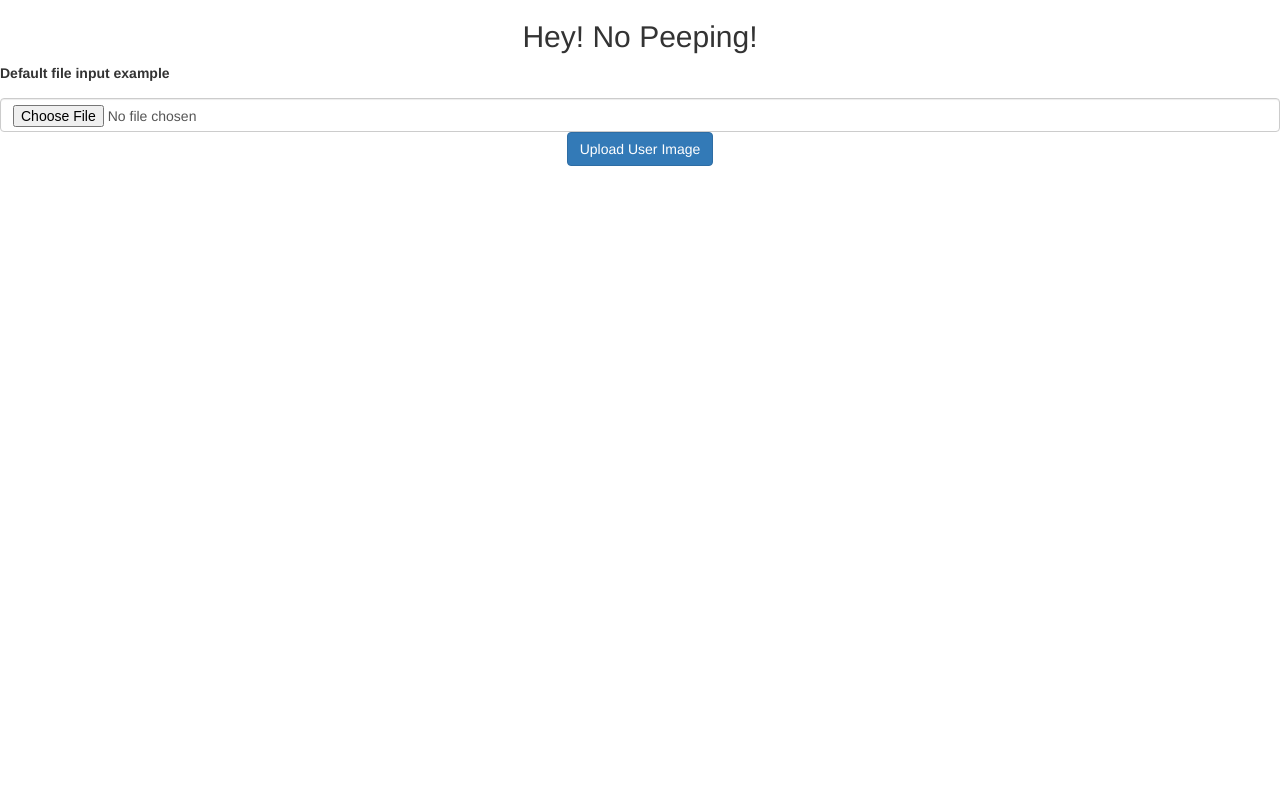
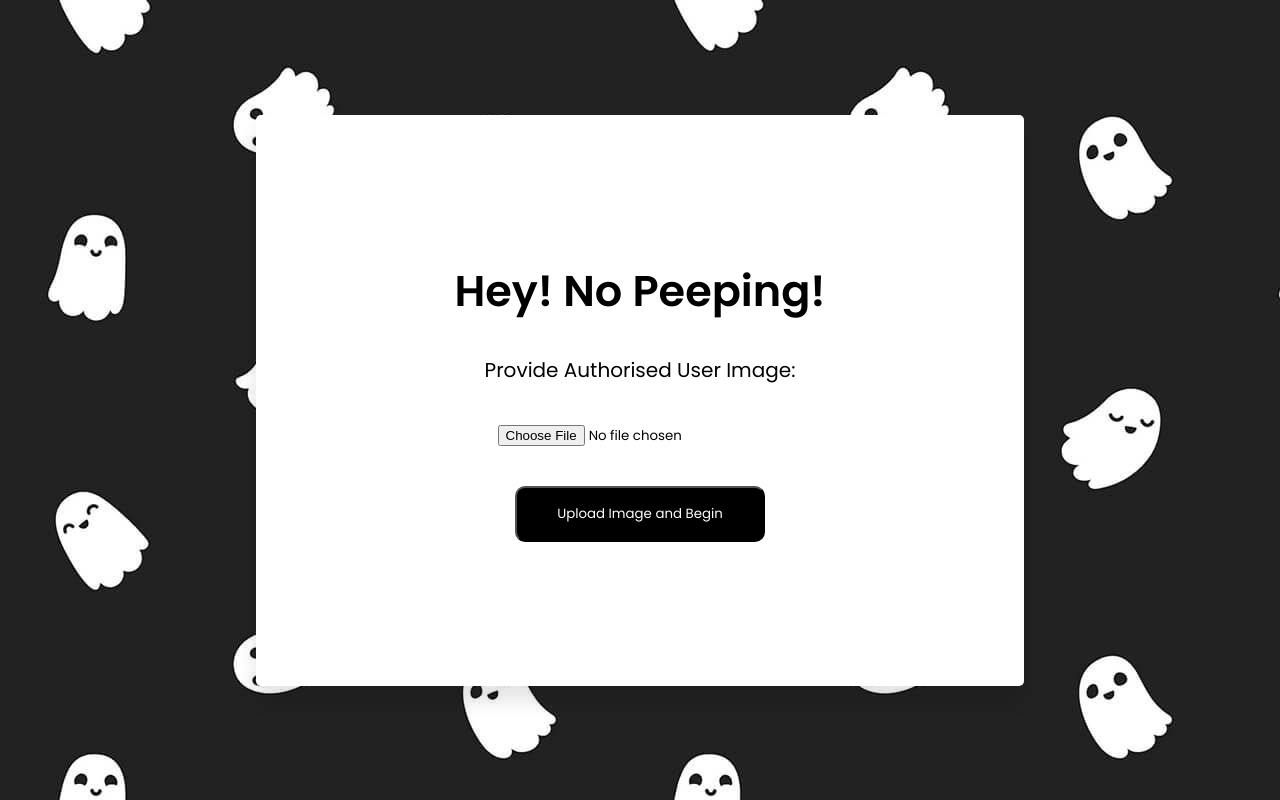
Before and after one commit to cydtseng/Haunted-Browser, a Flask app: page / in a window 1280 px wide. Run offline with Flask 2, Linux system fonts and the light colour scheme; some libraries are stand-ins or nearby versions.

Commit message:
add styling

```diff
--- a/camera.py
+++ b/camera.py
@@ -4,7 +4,7 @@ from numpy import size
 from face_rec import FaceRec
 
 #load camera
-capture = cv2.VideoCapture(1)
+capture = cv2.VideoCapture(0)
 #Encode faces from folder
 sfr = FaceRec()
 
--- /dev/null
+++ b/static/css/style.css
@@ -0,0 +1,55 @@
+@import url('https://fonts.googleapis.com/css2?family=Poppins:wght@100;300;400;500;600&display=swap');
+
+* {
+    font-family: 'Poppins', sans-serif;
+    margin: 0;
+    padding: 0;
+}
+.back{
+    display: grid;
+    height: 100vh;
+    width: 100%;
+    place-items: center;
+    background-image: url('../background/background.jpeg');
+
+}
+.text-center {
+  margin: 1rem, 0;
+}
+
+.box {
+    overflow: hidden;
+    max-width: 30rem;
+    background: #fff;
+    padding: 9rem;
+    border-radius: 5px;
+    text-align: center;
+    box-shadow: 0px 15px 20px rgba(0,0,0,0.1);
+}
+
+
+.wrapper .text-center{
+    display: flex;
+    width: 200%;
+  }
+
+  h1 {
+      font-size: 43px;
+      padding: 0 0 2rem 0;
+  }
+
+  .box .form-label {
+      font-size: 20px;
+
+  }
+
+  .box .form-control {
+      padding: 2.5rem;
+  }
+
+ #thebutton{
+    padding: 1rem 2.5rem;
+    color: white;
+    background: black;
+    border-radius: 10px;
+  }
--- a/templates/base.html
+++ b/templates/base.html
@@ -1,15 +1,19 @@
 <!DOCTYPE html>
 <html lang="en">
   <head>
-    <meta charset="UTF-8">
-    <meta http-equiv="X-UA-Compatible" content="IE=edge">
-    <meta name="viewport" content="width=device-width, initial-scale=1.0">
+    <meta charset="UTF-8" />
+    <meta http-equiv="X-UA-Compatible" content="IE=edge" />
+    <meta name="viewport" content="width=device-width, initial-scale=1.0" />
     <title>SOS</title>
-    <link rel="stylesheet" href="{{url_for('static', filename='css/bootstrap.min.css')}}">
+    <link
+      rel="stylesheet"
+      href="{{url_for('static', filename='css/style.css')}}"
+    />
     <script
       src="https://code.jquery.com/jquery-3.6.0.min.js"
       integrity="sha256-/xUj+3OJU5yExlq6GSYGSHk7tPXikynS7ogEvDej/m4="
-  crossorigin="anonymous"></script>
+      crossorigin="anonymous"
+    ></script>
     {% block head %}{% endblock %}
   </head>
   <body>
--- a/templates/index.html
+++ b/templates/index.html
@@ -1,13 +1,14 @@
 {% extends 'base.html'%}
 
 {% block head %}
-
 {% endblock %}
 
 {% block body%}
-<h2 class="text-center">Hey! No Peeping!</h2>
-<div class="mb-3">
-    <label for="formFile" class="form-label">Default file input example</label>
+<div class="back">
+  <div class="box">
+    <!-- <div class = "container"> -->
+      <h1 class="text-center">Hey! No Peeping!</h1>
+      <label for="formFile" class="form-label">Provide Authorised User Image:</label>
       <p>
           {%with messages = get_flashed_messages()%}
             {% if messages %}
@@ -21,8 +22,8 @@
       </p>
       <form class="p-3 text-center" action="/" method="POST" enctype="multipart/form-data">
           <input class="form-control" type="file" name="imageFile" automcomplete="off" required>
-        <input class="btn btn-primary mt-3" type="submit" value="Upload User Image">
+          <input class="btn btn-primary mt-3" id= "thebutton" type="submit" value="Upload Image and Begin">
       </form>
-
+  </div>
 </div>
 {% endblock %}
```
Also changed, not shown: static/background/background.jpeg (added). Lines whose indentation alone changed are shown as unchanged.
